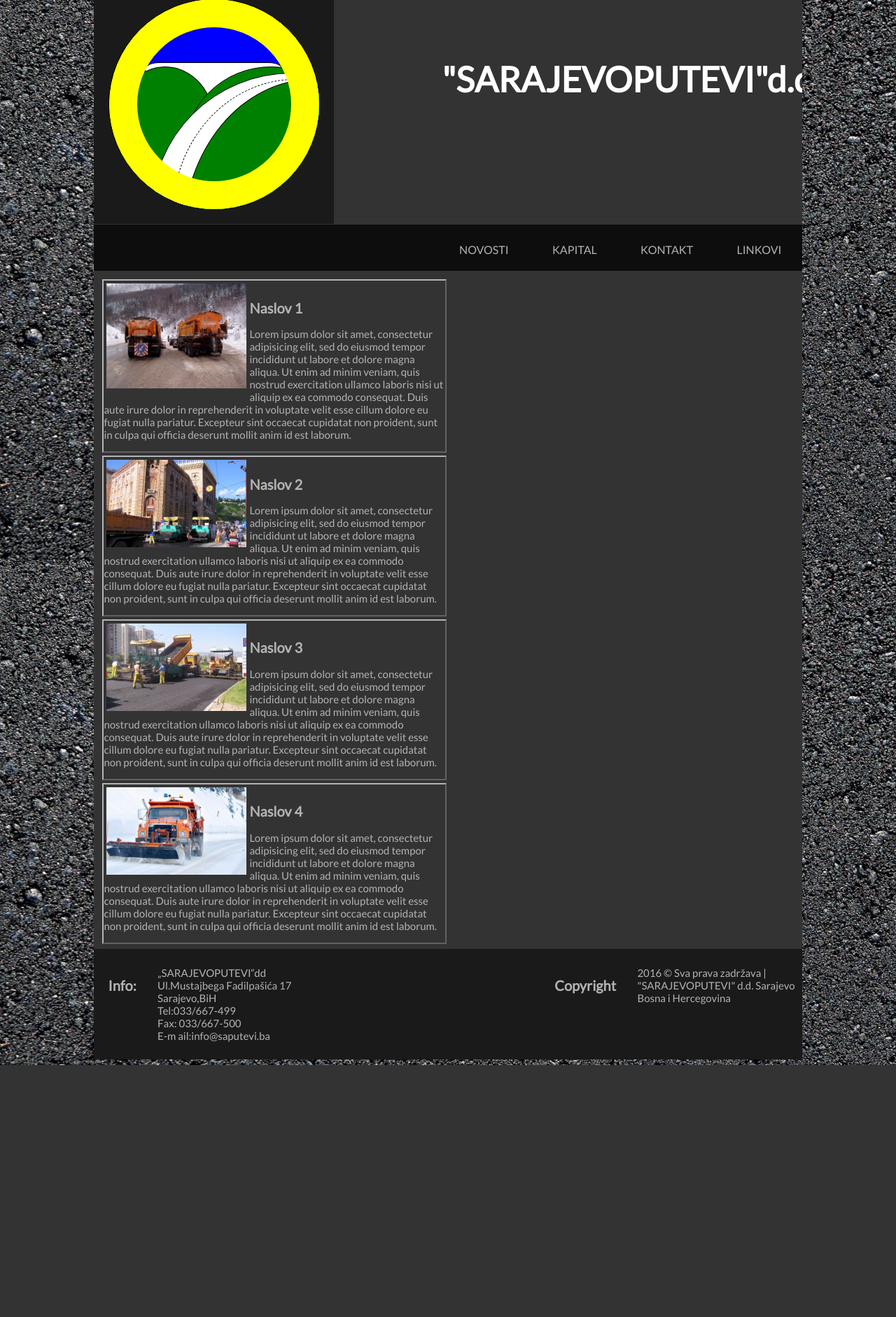
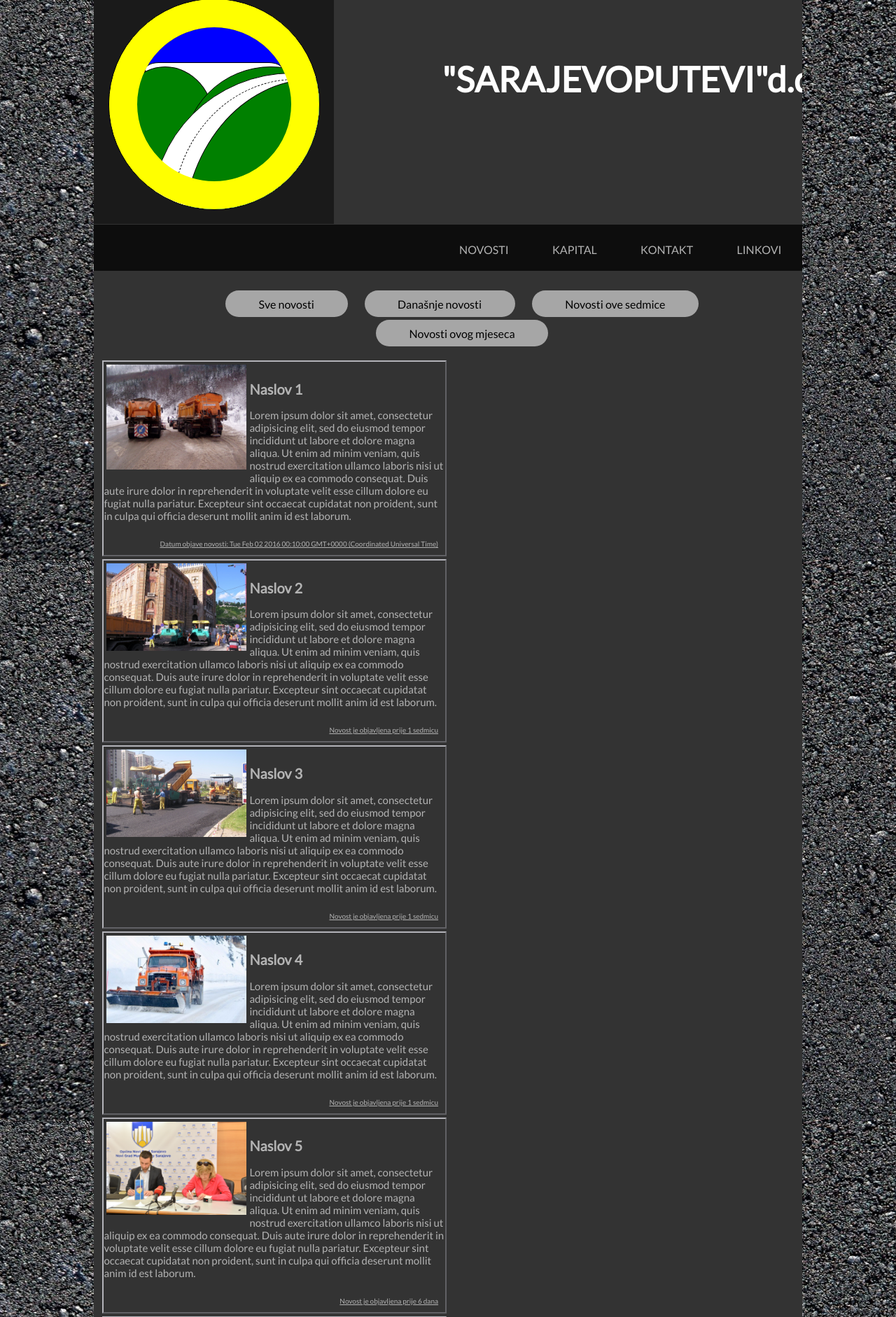
Before and after one commit to Filadendron/SarajevoPutevi, a PHP site: page /prva.html in a window 1280 px wide. Shown: the top 1882 px of the page at 70% size. Before the commit the page ends 1522 px from the top, so only its background shows below. Run offline with PHP 8.4, Linux system fonts and the light colour scheme.

Commit message:
Spirala 2

```diff
--- a/prva.html
+++ b/prva.html
@@ -3,9 +3,10 @@
 <head>
 	<link rel="stylesheet" type="text/css" href="stil1.css">
 	<meta http-equiv="Content-Type" content="text/html; charset=utf-8" />
+	<script src="skripta.js"></script>
 	<title>Novosti</title>
 </head>
-<body>
+<body onload="Racunaj();">
 	<div class="Gore">
 		<div class="Logo">
 			<div class="KrugVanjski">
@@ -33,6 +34,14 @@
 		</ul>
 	</div>
 	<div class="Glavno">
+		<div class="FilterNovosti">
+			<ul class="FilterNovostiLista">
+				<li class="FilterNov" onclick="OdabirNovosti(0);">Sve novosti</li>
+				<li class="FilterNov" onclick="OdabirNovosti(1);">Današnje novosti</li>
+				<li class="FilterNov" onclick="OdabirNovosti(2);">Novosti ove sedmice</li>
+				<li class="FilterNov" onclick="OdabirNovosti(3);">Novosti ovog mjeseca</li>
+			</ul>
+		</div>
 		<div class="Novost">
 			<img class="NaslovSlika" src="Slike/SARAJEVOPUTEVI-ZIMA-008.jpg" alt="Slika se nije ucitala">
 			<h2>Naslov 1</h2>
@@ -41,10 +50,13 @@
 			quis nostrud exercitation ullamco laboris nisi ut aliquip ex ea commodo
 			consequat. Duis aute irure dolor in reprehenderit in voluptate velit esse
 			cillum dolore eu fugiat nulla pariatur. Excepteur sint occaecat cupidatat non
-			proident, sunt in culpa qui officia deserunt mollit anim id est laborum.</p>
+			proident, sunt in culpa qui officia deserunt mollit anim id est laborum.
+			</p>
+			<p class="Kontrola">0</p>
+			<p class="ObjavljenoPrije">2016-02-02T00:10:00</p>
 		</div>
 		<div class="Novost">
-			<img class="NaslovSlika" src="Slike/SARAJEVOPUTEVI-M.DVOR-VIJECNICA-050-960x600_c.jpg" alt="Slika se nije ucitala" >
+			<img class="NaslovSlika" src="Slike/SARAJEVOPUTEVI-M.DVOR-VIJECNICA-050-960x600_c.jpg" alt="Slika se nije ucitala">
 			<h2>Naslov 2</h2>
 			<p>Lorem ipsum dolor sit amet, consectetur adipisicing elit, sed do eiusmod
 			tempor incididunt ut labore et dolore magna aliqua. Ut enim ad minim veniam,
@@ -53,6 +65,8 @@
 			cillum dolore eu fugiat nulla pariatur. Excepteur sint occaecat cupidatat non
 			proident, sunt in culpa qui officia deserunt mollit anim id
 			est laborum.</p>
+			<p class="Kontrola">0</p>
+			<p class="ObjavljenoPrije">2016-03-23T12:02:34</p>
 		</div>
 		<div class="Novost">
 			<img class="NaslovSlika" src="Slike/2-2-960x600_c.jpg" alt="Slika se nije ucitala">
@@ -63,6 +77,8 @@
 			consequat. Duis aute irure dolor in reprehenderit in voluptate velit esse
 			cillum dolore eu fugiat nulla pariatur. Excepteur sint occaecat cupidatat non
 			proident, sunt in culpa qui officia deserunt mollit anim id est laborum.</p>
+			<p class="Kontrola">0</p>
+			<p class="ObjavljenoPrije">2016-03-23T12:02:34</p>
 		</div>
 		<div class="Novost">
 			<img class="NaslovSlika" src="Slike/zimsko-odrzavanje-cesta-1-960x600_c.jpg" alt="Slika se nije ucitala">
@@ -73,6 +89,104 @@
 			consequat. Duis aute irure dolor in reprehenderit in voluptate velit esse
 			cillum dolore eu fugiat nulla pariatur. Excepteur sint occaecat cupidatat non
 			proident, sunt in culpa qui officia deserunt mollit anim id est laborum.</p>
+			<p class="Kontrola">0</p>
+			<p class="ObjavljenoPrije">2016-03-23T12:02:34</p>
+		</div>
+		<div class="Novost">
+			<img class="NaslovSlika" src="Slike/DSC_4851.jpg" alt="Slika se nije ucitala">
+			<h2>Naslov 5</h2>
+			<p>Lorem ipsum dolor sit amet, consectetur adipisicing elit, sed do eiusmod
+			tempor incididunt ut labore et dolore magna aliqua. Ut enim ad minim veniam,
+			quis nostrud exercitation ullamco laboris nisi ut aliquip ex ea commodo
+			consequat. Duis aute irure dolor in reprehenderit in voluptate velit esse
+			cillum dolore eu fugiat nulla pariatur. Excepteur sint occaecat cupidatat non
+			proident, sunt in culpa qui officia deserunt mollit anim id est laborum.</p>
+			<p class="Kontrola">0</p>
+			<p class="ObjavljenoPrije">2016-03-28T13:50:00</p>
+		</div>
+		<div class="Novost">
+			<img class="NaslovSlika" src="Slike/sarajevska_obilaznica.jpg" alt="Slika se nije ucitala">
+			<h2>Naslov 6</h2>
+			<p>Lorem ipsum dolor sit amet, consectetur adipisicing elit, sed do eiusmod
+			tempor incididunt ut labore et dolore magna aliqua. Ut enim ad minim veniam,
+			quis nostrud exercitation ullamco laboris nisi ut aliquip ex ea commodo
+			consequat. Duis aute irure dolor in reprehenderit in voluptate velit esse
+			cillum dolore eu fugiat nulla pariatur. Excepteur sint occaecat cupidatat non
+			proident, sunt in culpa qui officia deserunt mollit anim id est laborum.</p>
+			<p class="Kontrola">0</p>
+			<p class="ObjavljenoPrije">2016-03-28T12:10:00</p>
+		</div>
+		<div class="Novost">
+			<img class="NaslovSlika" src="Slike/PP12_Rustempasina_2.jpg" alt="Slika se nije ucitala">
+			<h2>Naslov 7</h2>
+			<p>Lorem ipsum dolor sit amet, consectetur adipisicing elit, sed do eiusmod
+			tempor incididunt ut labore et dolore magna aliqua. Ut enim ad minim veniam,
+			quis nostrud exercitation ullamco laboris nisi ut aliquip ex ea commodo
+			consequat. Duis aute irure dolor in reprehenderit in voluptate velit esse
+			cillum dolore eu fugiat nulla pariatur. Excepteur sint occaecat cupidatat non
+			proident, sunt in culpa qui officia deserunt mollit anim id est laborum.</p>
+			<p class="Kontrola">0</p>
+			<p class="ObjavljenoPrije">2016-03-28T10:10:00</p>
+		</div>
+		<div class="Novost">
+			<img class="NaslovSlika" src="Slike/u-nedjelju-bez-trolejbusa.jpg" alt="Slika se nije ucitala">
+			<h2>Naslov 8</h2>
+			<p>Lorem ipsum dolor sit amet, consectetur adipisicing elit, sed do eiusmod
+			tempor incididunt ut labore et dolore magna aliqua. Ut enim ad minim veniam,
+			quis nostrud exercitation ullamco laboris nisi ut aliquip ex ea commodo
+			consequat. Duis aute irure dolor in reprehenderit in voluptate velit esse
+			cillum dolore eu fugiat nulla pariatur. Excepteur sint occaecat cupidatat non
+			proident, sunt in culpa qui officia deserunt mollit anim id est laborum.</p>
+			<p class="Kontrola">0</p>
+			<p class="ObjavljenoPrije">2016-03-27T10:10:00</p>
+		</div>
+		<div class="Novost">
+			<img class="NaslovSlika" src="Slike/DSC07061.jpg" alt="Slika se nije ucitala">
+			<h2>Naslov 9</h2>
+			<p>Lorem ipsum dolor sit amet, consectetur adipisicing elit, sed do eiusmod
+			tempor incididunt ut labore et dolore magna aliqua. Ut enim ad minim veniam,
+			quis nostrud exercitation ullamco laboris nisi ut aliquip ex ea commodo
+			consequat. Duis aute irure dolor in reprehenderit in voluptate velit esse
+			cillum dolore eu fugiat nulla pariatur. Excepteur sint occaecat cupidatat non
+			proident, sunt in culpa qui officia deserunt mollit anim id est laborum.</p>
+			<p class="Kontrola">0</p>
+			<p class="ObjavljenoPrije">2016-04-03T00:10:00</p>
+		</div>
+		<div class="Novost">
+			<img class="NaslovSlika" src="Slike/0208_trcivode_3.jpg" alt="Slika se nije ucitala">
+			<h2>Naslov 10</h2>
+			<p>Lorem ipsum dolor sit amet, consectetur adipisicing elit, sed do eiusmod
+			tempor incididunt ut labore et dolore magna aliqua. Ut enim ad minim veniam,
+			quis nostrud exercitation ullamco laboris nisi ut aliquip ex ea commodo
+			consequat. Duis aute irure dolor in reprehenderit in voluptate velit esse
+			cillum dolore eu fugiat nulla pariatur. Excepteur sint occaecat cupidatat non
+			proident, sunt in culpa qui officia deserunt mollit anim id est laborum.</p>
+			<p class="Kontrola">0</p>
+			<p class="ObjavljenoPrije">2016-04-03T21:47:00</p>
+		</div>
+		<div class="Novost">
+			<img class="NaslovSlika" src="Slike/raskrsnica-gras-1.jpg" alt="Slika se nije ucitala">
+			<h2>Naslov 11</h2>
+			<p>Lorem ipsum dolor sit amet, consectetur adipisicing elit, sed do eiusmod
+			tempor incididunt ut labore et dolore magna aliqua. Ut enim ad minim veniam,
+			quis nostrud exercitation ullamco laboris nisi ut aliquip ex ea commodo
+			consequat. Duis aute irure dolor in reprehenderit in voluptate velit esse
+			cillum dolore eu fugiat nulla pariatur. Excepteur sint occaecat cupidatat non
+			proident, sunt in culpa qui officia deserunt mollit anim id est laborum.</p>
+			<p class="Kontrola">0</p>
+			<p class="ObjavljenoPrije">2016-04-03T21:10:00</p>
+		</div>
+		<div class="Novost">
+			<img class="NaslovSlika" src="Slike/___4_juli_2007.jpg" alt="Slika se nije ucitala">
+			<h2>Naslov 12</h2>
+			<p>Lorem ipsum dolor sit amet, consectetur adipisicing elit, sed do eiusmod
+			tempor incididunt ut labore et dolore magna aliqua. Ut enim ad minim veniam,
+			quis nostrud exercitation ullamco laboris nisi ut aliquip ex ea commodo
+			consequat. Duis aute irure dolor in reprehenderit in voluptate velit esse
+			cillum dolore eu fugiat nulla pariatur. Excepteur sint occaecat cupidatat non
+			proident, sunt in culpa qui officia deserunt mollit anim id est laborum.</p>
+			<p class="Kontrola">0</p>
+			<p class="ObjavljenoPrije">2016-04-03T21:50:00</p>
 		</div>
 	</div>
 	<div class="Dno">
--- a/stil1.css
+++ b/stil1.css
@@ -138,19 +138,17 @@
 	color: #b3b3b3;
 }
 
-input[type=text],input[type=email],input[type=tel] {
+input {
 	margin:1%;
     -webkit-transition: width 0.4s ease-in-out;
     transition: width 0.4s ease-in-out;
     border: 2px solid lightblue;
     border-radius: 4px;
     padding: 1%;
+    width: 300px;
 }
 
-input[type=text]:focus,input[type=email]:focus,input[type=tel]:focus{
-    background-color: lightblue;
-    width: 70%;
-}
+
 
 textarea{
 	width: 400px;
@@ -348,3 +346,41 @@
 	border-radius:50%;
 	border: 40px solid yellow;
 }
+
+p.Kontrola{
+	display: none;
+}
+
+p.ObjavljenoPrije{
+	color: #b3b3b3;
+	font-family: Lato;
+	text-decoration: underline;
+	font-size: 10px;
+	float: right;
+	padding-right: 10px;
+}
+
+ul.FilterNovostiLista{
+		list-style-type: none;
+		text-align: center;
+
+}
+
+li.FilterNov{
+	display: inline-block;
+	font-family: Lato;
+	padding-left: 5%;
+	padding-right: 5%;
+	padding-top: 1%;
+	padding-bottom: 1%;
+	margin-right: 10px;
+	margin-left: 10px;
+	margin-top: 2px;
+	margin-bottom: 2px;
+	background-color: #a6a6a6;
+	border-radius: 25px;
+}
+li.FilterNov:hover{
+	background-color: #d9d9d9;
+	cursor: pointer;
+}
```
Also changed, not shown: KontaktForma.html (+7 -6 lines), skripta.js (added, +231 -0 lines), Slike/0208_trcivode_3.jpg (added), Slike/DSC07061.jpg (added), Slike/DSC_4851.jpg (added), Slike/PP12_Rustempasina_2.jpg (added), Slike/___4_juli_2007.jpg (added), Slike/raskrsnica-gras-1.jpg (added), Slike/sarajevska_obilaznica.jpg (added), Slike/u-nedjelju-bez-trolejbusa.jpg (added).
